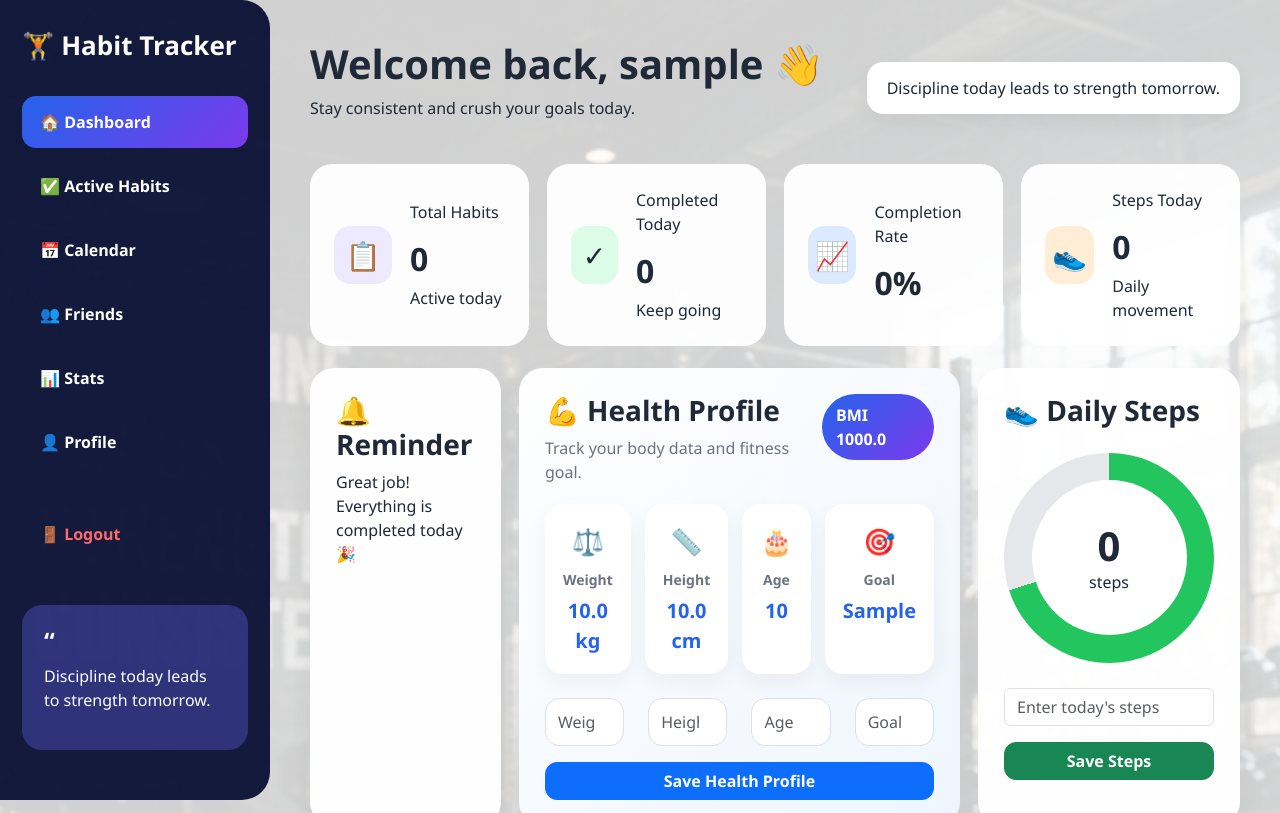
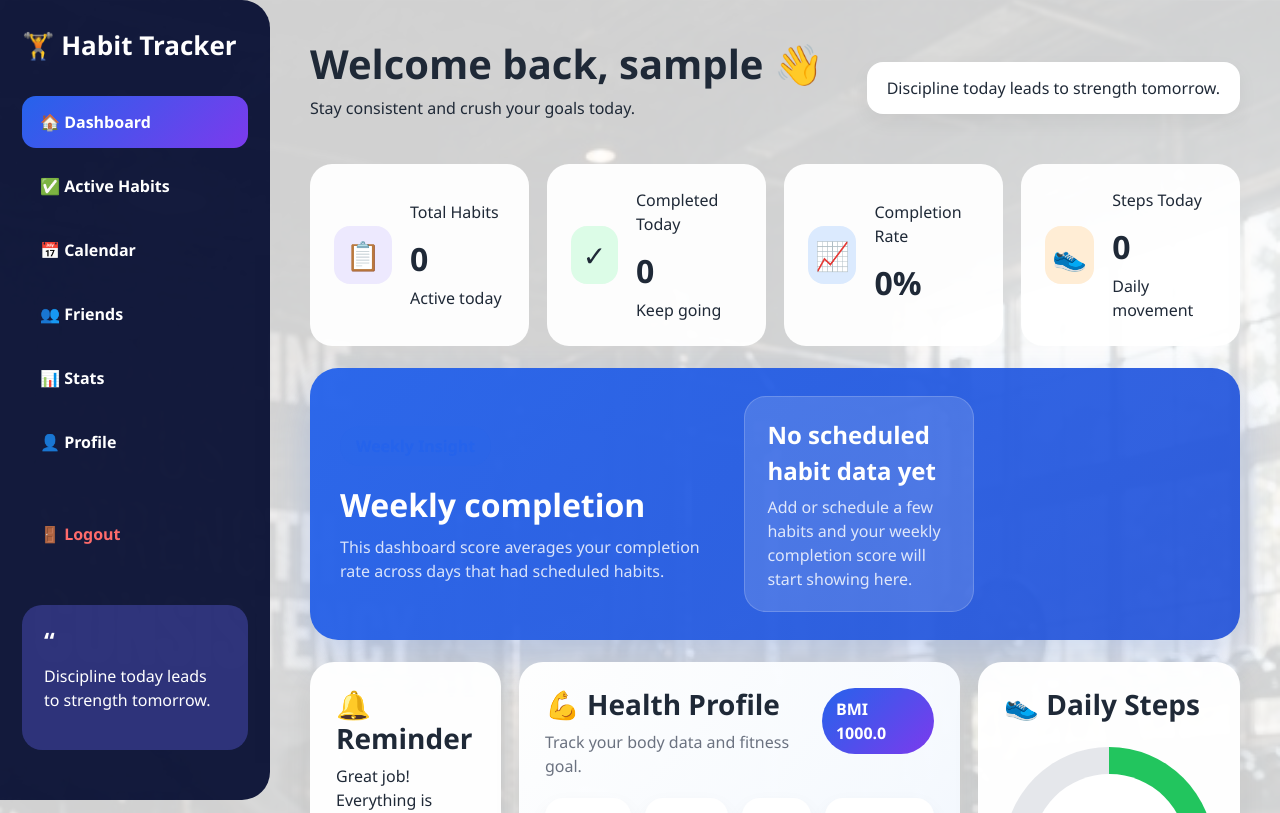
Before and after one commit to wenghengan-source/Agile-Web-Development-Project, a Flask app: page /dashboard in a window 1280 px wide. Shown: the top 813 px of the page. Run offline with Flask 3, Linux system fonts and the light colour scheme; the visitor is signed in with stand-in values (Sample User, id 1); tables that the repository leaves empty hold one stand-in row (values such as "Sample post"); some libraries are stand-ins or nearby versions.

Commit message:
Add weekly completion insight to dashboard

```diff
--- a/Habit-tracker/static/style.css
+++ b/Habit-tracker/static/style.css
@@ -371,6 +371,71 @@ h1, h2, h3, h4, h5 {
     background: #ffedd5;
 }
 
+.weekly-insight-card {
+    background: linear-gradient(135deg, rgba(37,99,235,0.96), rgba(29,78,216,0.90));
+    color: white;
+    border-radius: 28px;
+    padding: 28px 30px;
+    margin-bottom: 22px;
+    display: grid;
+    grid-template-columns: 1.25fr 0.75fr 0.7fr;
+    gap: 22px;
+    align-items: center;
+    box-shadow: 0 20px 44px rgba(37,99,235,0.20);
+}
+
+.weekly-insight-copy h2 {
+    margin-bottom: 10px;
+}
+
+.weekly-insight-copy p {
+    margin-bottom: 0;
+    color: rgba(255,255,255,0.82);
+    max-width: 520px;
+}
+
+.weekly-insight-metric,
+.weekly-insight-detail,
+.weekly-insight-empty {
+    background: rgba(255,255,255,0.14);
+    border: 1px solid rgba(255,255,255,0.18);
+    border-radius: 22px;
+    padding: 20px 22px;
+}
+
+.weekly-insight-label,
+.weekly-insight-detail-label {
+    display: block;
+    margin-bottom: 8px;
+    font-size: 12px;
+    text-transform: uppercase;
+    letter-spacing: 0.08em;
+    font-weight: 700;
+    color: rgba(255,255,255,0.72);
+}
+
+.weekly-insight-metric h3 {
+    font-size: 40px;
+    margin-bottom: 8px;
+}
+
+.weekly-insight-trend {
+    color: white;
+    font-weight: 700;
+}
+
+.weekly-insight-detail strong,
+.weekly-insight-empty strong {
+    display: block;
+    font-size: 24px;
+    margin-bottom: 6px;
+}
+
+.weekly-insight-detail span,
+.weekly-insight-empty span {
+    color: rgba(255,255,255,0.82);
+}
+
 /* Cards */
 
 .dash-card {
@@ -767,6 +832,10 @@ h1, h2, h3, h4, h5 {
         grid-template-columns: 1fr;
     }
 
+    .weekly-insight-card {
+        grid-template-columns: 1fr;
+    }
+
     .dashboard-layout {
         flex-direction: column;
     }
--- a/Habit-tracker/templates/dashboard.html
+++ b/Habit-tracker/templates/dashboard.html
@@ -79,6 +79,46 @@
                 </div>
             </div>
         </div>
+
+        <section class="weekly-insight-card">
+            <div class="weekly-insight-copy">
+                <span class="hero-badge">Weekly Insight</span>
+                <h2>Weekly completion</h2>
+                <p>
+                    This dashboard score averages your completion rate across days
+                    that had scheduled habits.
+                </p>
+            </div>
+
+            {% if progress_snapshot.has_scheduled_data %}
+                <div class="weekly-insight-metric">
+                    <p class="weekly-insight-label">This week</p>
+                    <h3>{{ progress_snapshot.weekly_average }}%</h3>
+                    <p class="weekly-insight-trend mb-0">
+                        {{ progress_snapshot.weekly_change_summary }}
+                    </p>
+                </div>
+
+                {% if progress_snapshot.best_day.goal > 0 %}
+                    <div class="weekly-insight-detail">
+                        <span class="weekly-insight-detail-label">Best day</span>
+                        <strong>{{ progress_snapshot.best_day.label }}</strong>
+                        <span>
+                            {{ progress_snapshot.best_day.completed }}/{{ progress_snapshot.best_day.goal }}
+                            habits completed
+                        </span>
+                    </div>
+                {% endif %}
+            {% else %}
+                <div class="weekly-insight-empty">
+                    <strong>No scheduled habit data yet</strong>
+                    <span>
+                        Add or schedule a few habits and your weekly completion score
+                        will start showing here.
+                    </span>
+                </div>
+            {% endif %}
+        </section>
 
         <div class="dashboard-grid">
 
```
